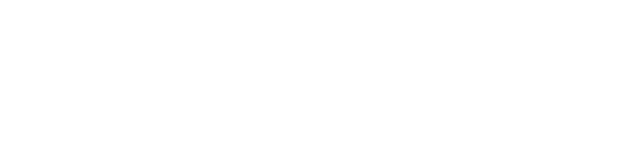
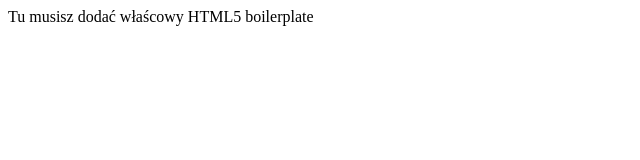
Before and after one commit to michancio/IoTApp, a plain HTML site: page index.html in a window 1280 px wide. Shown: the whole page, without its empty margins (0-640 px from the left). Drawn offline with Linux system fonts and the light colour scheme.

Commit message:
Update index.html
Rozwinąłem szkielet

```diff
--- a/index.html
+++ b/index.html
@@ -1,11 +1,10 @@
 <html>
 
- <head>
- </head>
+<head>
+</head>
 
  <body>
-
-
+ 	<p> Tu musisz dodać właścowy HTML5 boilerplate</p>
 
  </body>
 
```
